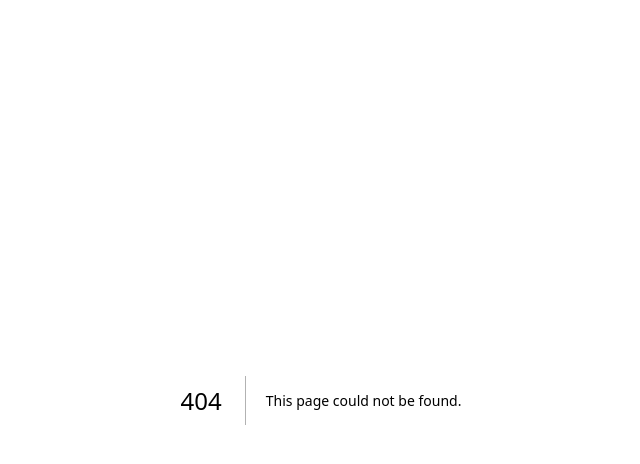
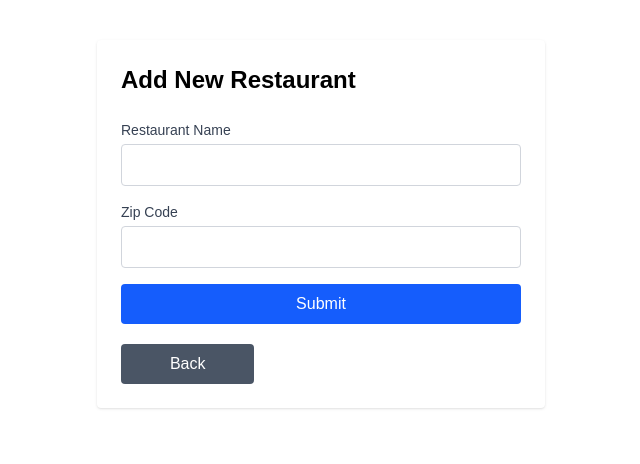
Before and after one commit to Zacpowerr/dinning-reviews-frontend-nextjs, a Next.js app: page /restaurants/new in a window 1280 px wide. Before the commit this address had no page. Shown: the top 464 px of the page, without its empty margins (319-959 px from the left). Built offline with nearby package versions, Linux system fonts and the light colour scheme; no server answers.

Commit message:
Add restaurant management features with API integration for listing, creating, and viewing restaurants

```diff
--- /dev/null
+++ b/app/lib/restaurantUtils.ts
@@ -0,0 +1,65 @@
+import { Restaurant } from "@/types/Restaurant";
+import { Review } from "@/types/Review";
+
+const serverUrl: string = process.env.API_URL ?? "";
+const backendServiceUrl: string = process.env.NEXT_PUBLIC_API_URL ?? "";
+
+export async function getRestaurants() {
+  try {
+    const restaurantApiResponse = await fetch(`${serverUrl}/restaurants`);
+    if (!restaurantApiResponse.ok) return [];
+    const restaurants = (await restaurantApiResponse.json()) as Restaurant[];
+    return restaurants;
+  } catch (e) {
+    console.error(e);
+    // Return empty array if fetch fails (e.g., during build)
+    return [];
+  }
+}
+
+export async function getRestaurantById(id: number) {
+  try {
+    const restaurantApiResponse = await fetch(`${serverUrl}/restaurants/${id}`);
+    if (!restaurantApiResponse.ok) return null as unknown as Restaurant;
+    const restaurant = (await restaurantApiResponse.json()) as Restaurant;
+    return restaurant;
+  } catch (e) {
+    console.error(e);
+    // Return empty array if fetch fails (e.g., during build)
+    return null as unknown as Restaurant;
+  }
+}
+
+export async function createRestaurant(
+  restaurant: Partial<Restaurant>
+): Promise<Restaurant> {
+  const restaurantApiResponse = await fetch(
+    `${backendServiceUrl}/restaurants`,
+    {
+      method: "POST",
+      body: JSON.stringify(restaurant),
+      headers: {
+        "Content-Type": "application/json",
+      },
+    }
+  );
+
+  if (!restaurantApiResponse.ok) {
+    throw new Error(restaurantApiResponse.statusText);
+  }
+  const newRestaurant = (await restaurantApiResponse.json()) as Restaurant;
+  return newRestaurant;
+}
+export async function getRestaurantReviews(id: number): Promise<Review[]> {
+  try {
+    const reviewsApiResponse = await fetch(
+      `${serverUrl}/restaurants/${id}/reviews`
+    );
+    if (!reviewsApiResponse.ok) return [];
+    const reviews = (await reviewsApiResponse.json()) as Review[];
+    return reviews;
+  } catch (e) {
+    console.error(e);
+    return [];
+  }
+}
--- /dev/null
+++ b/app/restaurants/[id]/page.tsx
@@ -0,0 +1,32 @@
+import Head from "next/head";
+import RestaurantComponent from "../../components/Restaurant";
+import { getRestaurantById } from "../../lib/restaurantUtils";
+import BackButton from "@/app/components/BackButton";
+
+export const dynamic = "force-dynamic";
+export default async function RestaurantPage({
+  params,
+}: {
+  params: Promise<{ id: string }>;
+}) {
+  const { id } = await params;
+  const restaurant = await getRestaurantById(Number(id));
+
+  return (
+    <>
+      <Head>
+        <title>Restaurant | Dinning Reviews</title>
+        <meta
+          name="description"
+          content="Discover and review the best dining experiences."
+        />
+        <meta name="viewport" content="width=device-width, initial-scale=1" />
+      </Head>
+      <main>
+        {restaurant && <RestaurantComponent restaurant={restaurant} />}
+        {restaurant && <ReviewListComponent restaurant={restaurant} />}
+        <BackButton target={"/restaurants"} />
+      </main>
+    </>
+  );
+}
--- /dev/null
+++ b/app/restaurants/new/page.tsx
@@ -0,0 +1,82 @@
+"use client";
+
+import BackButton from "@/app/components/BackButton";
+import { createRestaurant } from "@/app/lib/restaurantUtils";
+import { Restaurant } from "@/types/Restaurant";
+import Link from "next/link";
+import React, { useState } from "react";
+
+export default function NewRestaurantPage() {
+  const [form, setForm] = useState({ name: "", zipCode: "" });
+
+  const handleChange = (e: React.ChangeEvent<HTMLInputElement>) => {
+    setForm({ ...form, [e.target.name]: e.target.value });
+  };
+
+  const handleSubmit = async (e: React.FormEvent) => {
+    e.preventDefault();
+    // Handle form submission logic here
+    try {
+      const restaurant: Restaurant = await createRestaurant({
+        name: form.name,
+        zipCode: form.zipCode,
+      });
+      alert(`Name: ${restaurant.name}\nZip Code: ${restaurant.zipCode}`);
+    } catch (e: unknown) {
+      if (e instanceof Error) {
+        alert(e.message);
+      } else {
+        alert("An unknown error occurred.");
+      }
+    }
+  };
+
+  return (
+    <div className="max-w-md mx-auto mt-10 p-6 bg-white rounded shadow">
+      <h1 className="text-2xl font-bold mb-6 text-black">Add New Restaurant</h1>
+      <form onSubmit={handleSubmit} className="space-y-4">
+        <div>
+          <label
+            htmlFor="name"
+            className="block text-sm font-medium text-gray-700"
+          >
+            Restaurant Name
+          </label>
+          <input
+            id="name"
+            name="name"
+            type="text"
+            value={form.name}
+            onChange={handleChange}
+            required
+            className="mt-1 block w-full border border-gray-300 rounded px-3 py-2 focus:outline-none focus:ring-2 focus:ring-blue-500"
+          />
+        </div>
+        <div>
+          <label
+            htmlFor="zipCode"
+            className="block text-sm font-medium text-gray-700"
+          >
+            Zip Code
+          </label>
+          <input
+            id="zipCode"
+            name="zipCode"
+            type="text"
+            value={form.zipCode}
+            onChange={handleChange}
+            required
+            className="mt-1 block w-full border border-gray-300 rounded px-3 py-2 focus:outline-none focus:ring-2 focus:ring-blue-500"
+          />
+        </div>
+        <button
+          type="submit"
+          className="w-full bg-blue-600 text-white py-2 rounded hover:bg-blue-700 transition"
+        >
+          Submit
+        </button>
+      </form>
+      <BackButton target={"/restaurants"} />
+    </div>
+  );
+}
--- /dev/null
+++ b/app/restaurants/page.tsx
@@ -0,0 +1,30 @@
+import Head from "next/head";
+import RestaurantList from "../components/RestaurantList";
+import { getRestaurants } from "../lib/restaurantUtils";
+import Link from "next/link";
+
+export const dynamic = "force-dynamic";
+
+export default async function RestaurantsPage() {
+  const restaurants = await getRestaurants();
+
+  return (
+    <>
+      <Head>
+        <title>Restaurants | Dinning Reviews</title>
+        <meta
+          name="description"
+          content="Discover and review the best dining experiences."
+        />
+        <meta name="viewport" content="width=device-width, initial-scale=1" />
+      </Head>
+      <div id="error-popover">defaulterror</div>
+      <main>
+        <Link href={"restaurants/new"}>
+          <button>New Restaurant</button>
+        </Link>
+        <RestaurantList restaurants={restaurants} />
+      </main>
+    </>
+  );
+}
```
